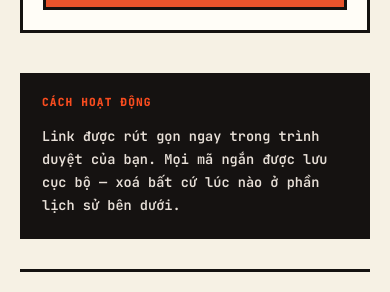
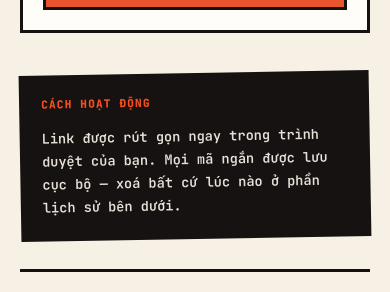
Before and after one commit to CodeAndThink/url-shortener, a Next.js app: page / in a window 390 px wide. Shown: the part 394-686 px from the top of the page. Built offline with nearby package versions, Linux system fonts and the light colour scheme; no server answers.

Commit message:
style: add tilt effect and bottom margin to infoBox with mobile responsiveness overrides

```diff
--- a/app/page.module.css
+++ b/app/page.module.css
@@ -125,6 +125,8 @@
   display: flex;
   flex-direction: column;
   justify-content: center;
+  margin-bottom: 60px;
+  transform: rotate(-1deg);
 }
 
 .infoTitle {
@@ -283,6 +285,10 @@
   .main {
     padding: 16px 20px 64px;
   }
+
+  .infoBox {
+    margin-bottom: 0;
+  }
 }
 
 @media (max-width: 480px) {
```
